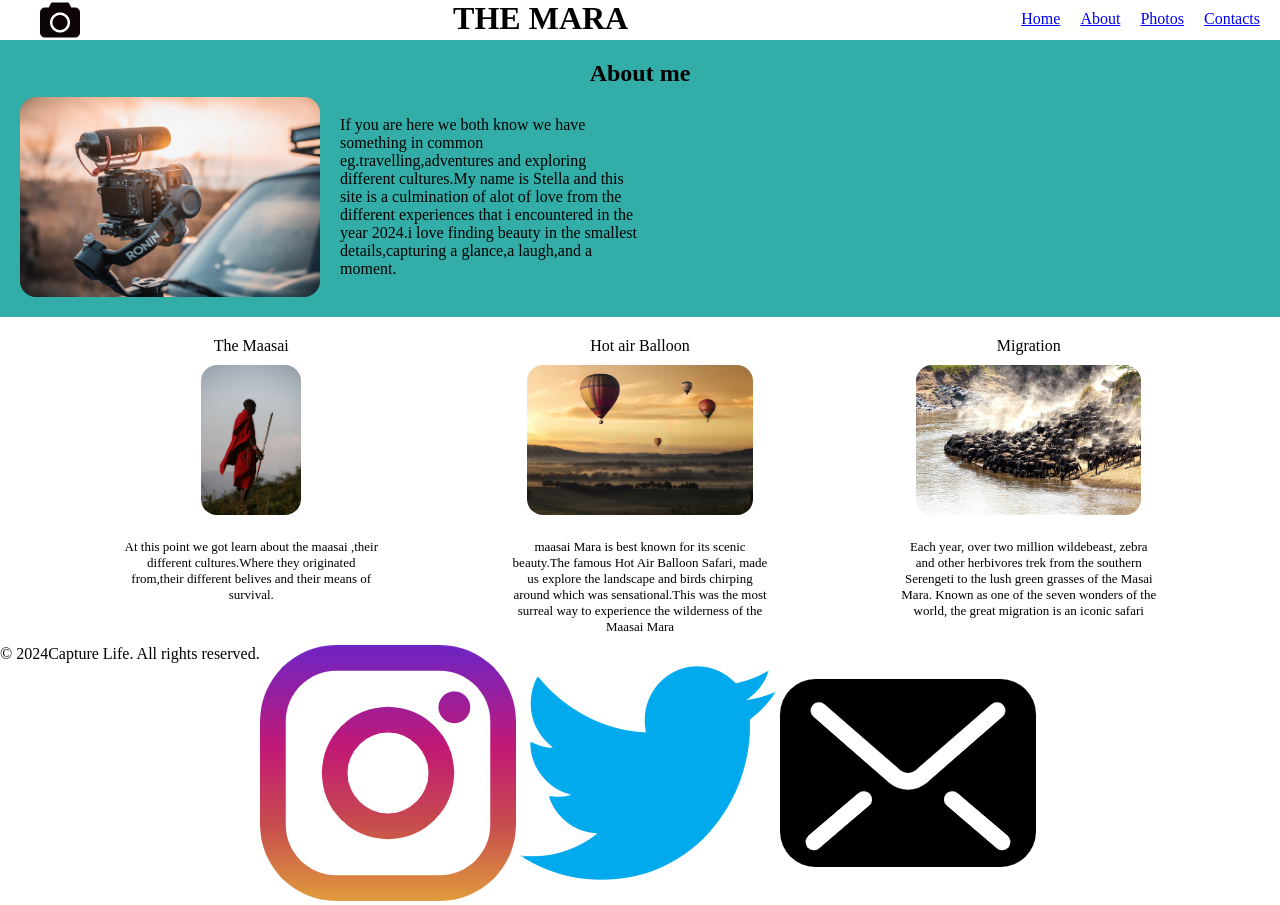
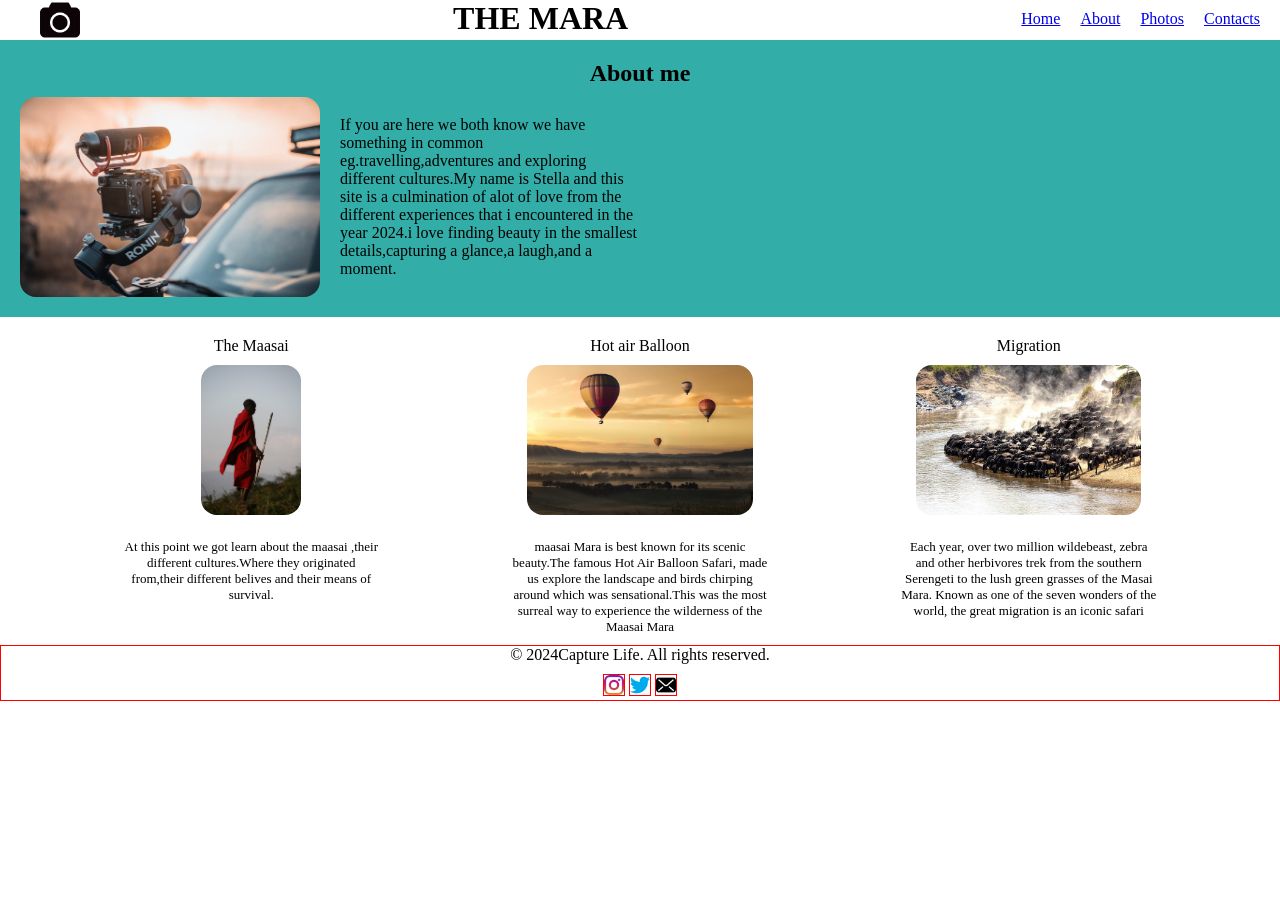
Before and after one commit to Stella0123609/assignment, a plain HTML site: page index.html in a window 1280 px wide. After the commit the page ends 800 px from the top, so only its background shows below. Drawn offline with Linux system fonts and the light colour scheme.

Commit message:
Added styling to moreinfo div

```diff
--- a/css/style.css
+++ b/css/style.css
@@ -71,5 +71,13 @@ li {
 }
 .moreinfo {
   display: flex;
+  flex-direction: column;
+  justify-content: space-between;
+  align-items: center;
+  gap: 10px;
+  border: 1px solid red;
 }
-#
+#contacts_links img {
+  border: 1px solid red;
+  width: 20px;
+}
--- a/index.html
+++ b/index.html
@@ -82,13 +82,11 @@
       <footer>
         <p>© 2024Capture Life. All rights reserved.</p>
       </footer>
-      <section class="contacts">
-        <div id="contacts_links">
-          <img src="images/instagram-svgrepo-com.png" alt="instagram" />
-          <img src="images/twitter-color-svgrepo-com.png" alt="twitter" />
-          <img src="images/email-14-svgrepo-com.png" alt="email" />
-        </div>
-      </section>
+      <div id="contacts_links">
+        <img src="images/instagram-svgrepo-com.png" alt="instagram" />
+        <img src="images/twitter-color-svgrepo-com.png" alt="twitter" />
+        <img src="images/email-14-svgrepo-com.png" alt="email" />
+      </div>
     </div>
   </body>
 </html>
```
